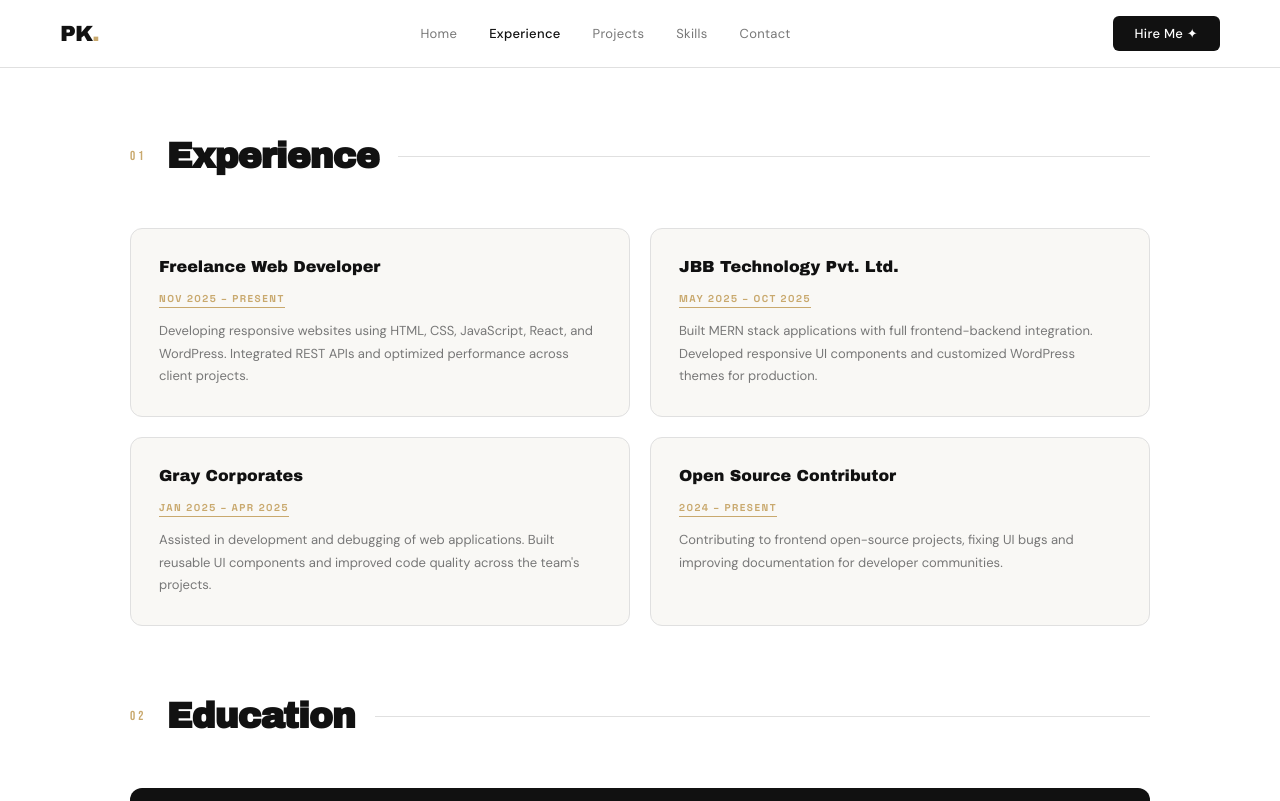
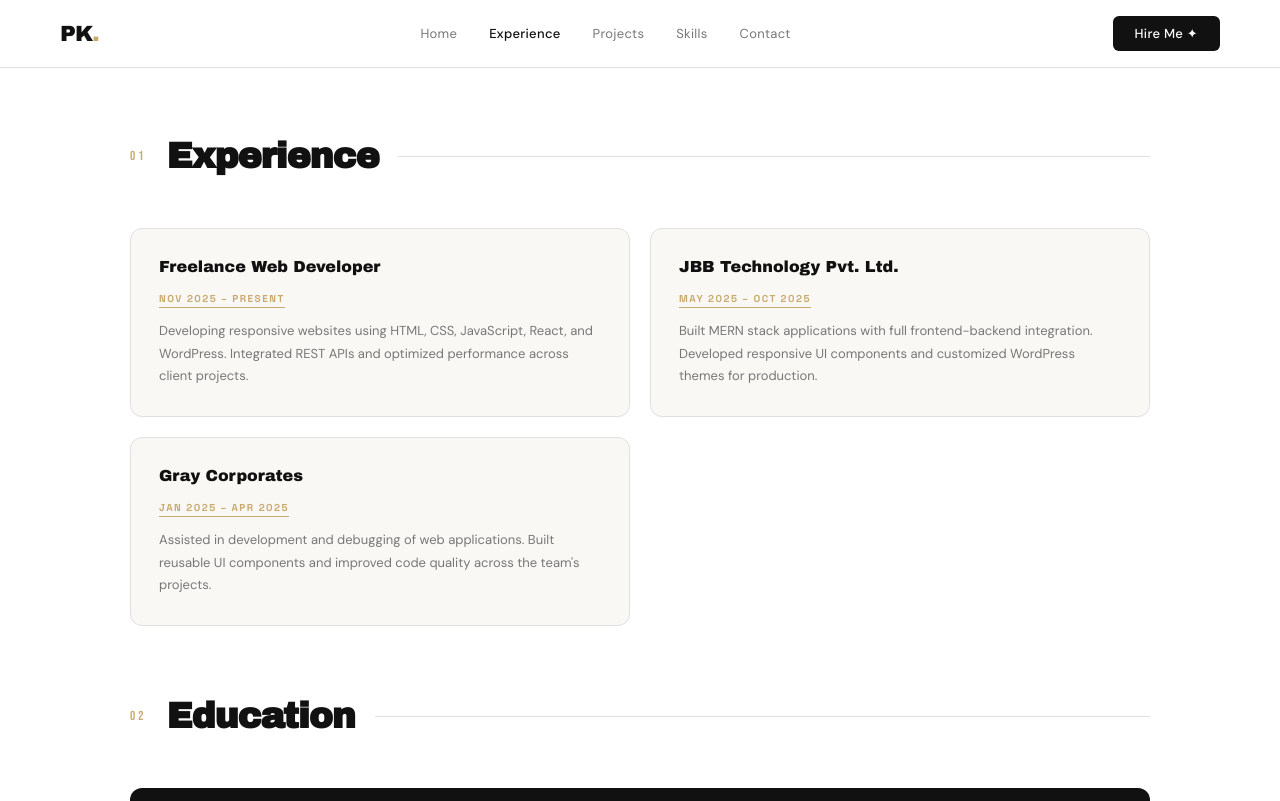
Before and after one commit to Kharkarpratiksha/portfolio, a React (Create React App) app: page /experience in a window 1280 px wide. Shown: the top 801 px of the page. Built offline with nearby package versions, Linux system fonts and the light colour scheme.

Commit message:
did small ui changes

```diff
--- a/src/pages/Contact.jsx
+++ b/src/pages/Contact.jsx
@@ -38,7 +38,7 @@ export default function Contact() {
                 <div className="contact-icon">📞</div>
                 <div className="contact-info">
                   <label>PHONE</label>
-                  <span>+91 93227 51539</span>
+                  <span>+91 93227 51530</span>
                 </div>
               </div>
               <div className="contact-item">
--- a/src/pages/Experience.jsx
+++ b/src/pages/Experience.jsx
@@ -15,11 +15,6 @@ const experiences = [
     role: "Gray Corporates",
     period: "Jan 2025 – Apr 2025",
     desc: "Assisted in development and debugging of web applications. Built reusable UI components and improved code quality across the team's projects.",
-  },
-  {
-    role: "Open Source Contributor",
-    period: "2024 – Present",
-    desc: "Contributing to frontend open-source projects, fixing UI bugs and improving documentation for developer communities.",
   },
 ];
 
--- a/src/pages/Skills.jsx
+++ b/src/pages/Skills.jsx
@@ -22,8 +22,7 @@ const skillCategories = [
     skills: [
       { name: "MongoDB", img: "https://cdn.simpleicons.org/mongodb/47A248" },
       { name: "HTML5",   img: "https://cdn.simpleicons.org/html5/E34F26" },
-      { name: "CSS3",    img: "https://cdn.simpleicons.org/css3/1572B6" },
-    ],
+      { name: "CSS3", img: "https://cdn.simpleicons.org/css/1572B6" },    ],
   },
   {
     label: "Tools",
```
